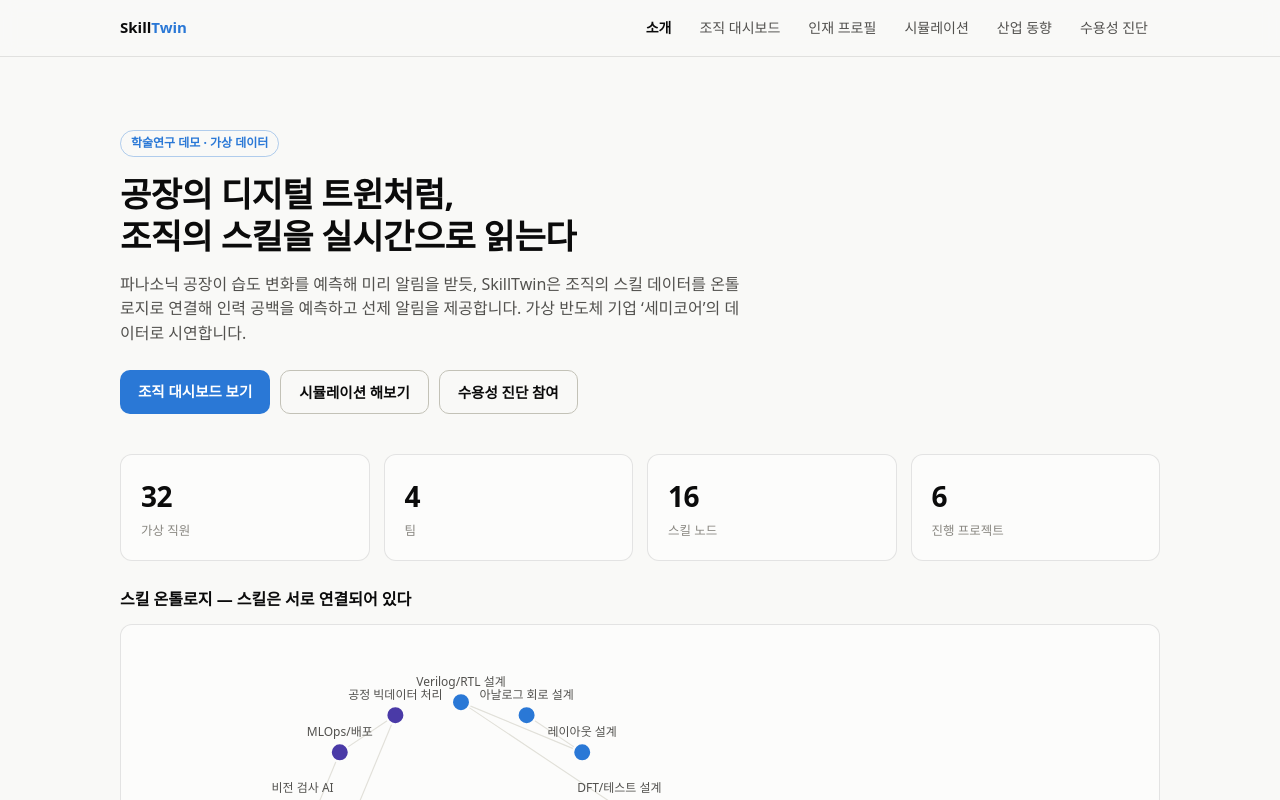
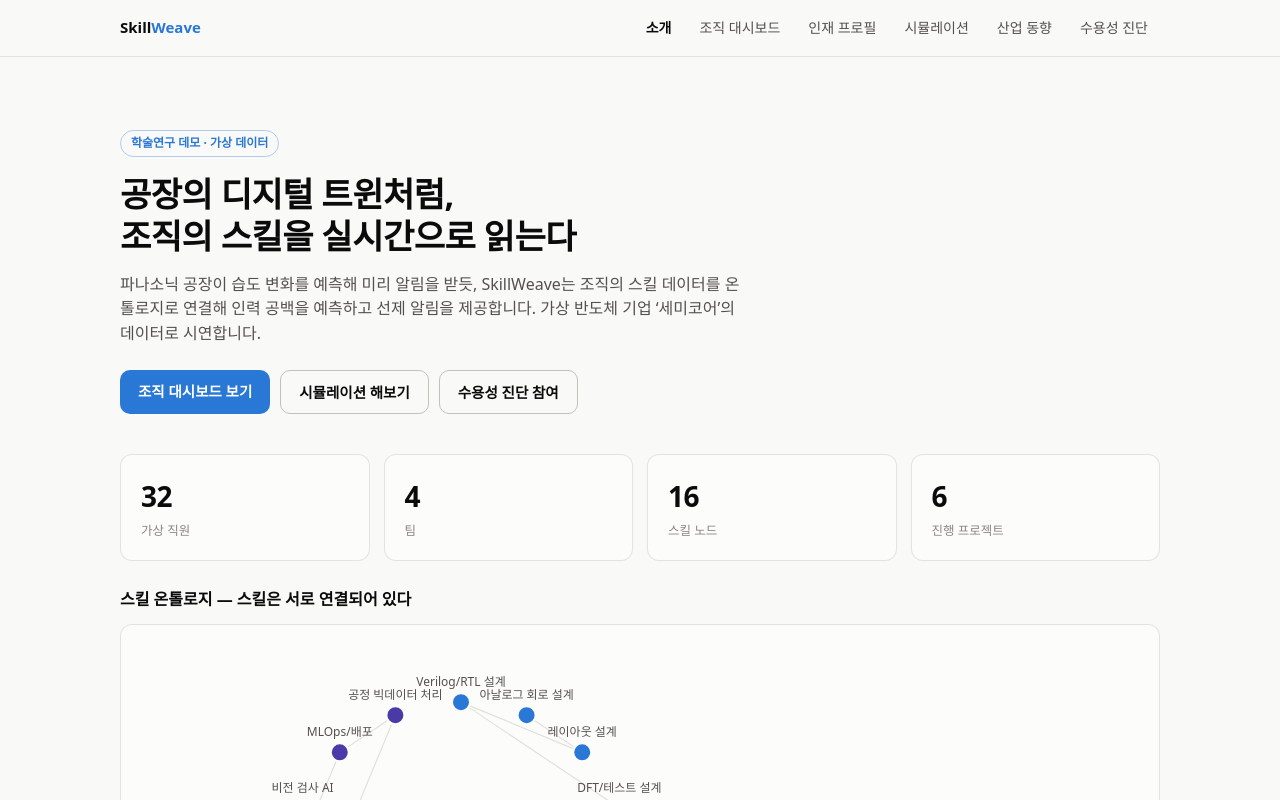
Before and after one commit to ejw87357372-netizen/skill-twin-demo, a Next.js app: page / in a window 1280 px wide. Shown: the top 800 px of the page. Built offline with nearby package versions, Linux system fonts and the light colour scheme.

Commit message:
Add files via upload

```diff
--- a/app/dashboard/page.js
+++ b/app/dashboard/page.js
@@ -3,7 +3,7 @@ import { fetchBenchmark } from "@/lib/benchmarks";
 import { Heatmap, HBarChart } from "@/components/charts";
 import AlertFeed from "@/components/AlertFeed";
 
-export const metadata = { title: "조직 대시보드 — SkillTwin" };
+export const metadata = { title: "조직 대시보드 — SkillWeave" };
 
 export default async function Dashboard() {
   const benchmark = await fetchBenchmark();
--- a/app/industry/page.js
+++ b/app/industry/page.js
@@ -4,7 +4,7 @@ import {
 } from "@/lib/industry";
 import { HBarChart } from "@/components/charts";
 
-export const metadata = { title: "산업 동향 — SkillTwin" };
+export const metadata = { title: "산업 동향 — SkillWeave" };
 
 const fmtChange = (v) => (v > 0 ? `+${v}` : `${v}`);
 
--- a/app/layout.js
+++ b/app/layout.js
@@ -2,7 +2,7 @@ import "./globals.css";
 import Nav from "@/components/Nav";
 
 export const metadata = {
-  title: "SkillTwin — 스킬 온톨로지 인재관리 데모",
+  title: "SkillWeave — 스킬 온톨로지 인재관리 데모",
   description:
     "스킬 온톨로지 기반 AI 인재관리 시스템 데모. 가상 조직 데이터로 스킬 현황, 퇴사 영향 시뮬레이션, 인력 전망을 시연합니다.",
 };
--- a/app/page.js
+++ b/app/page.js
@@ -12,7 +12,7 @@ export default function Home() {
           조직의 스킬을 실시간으로 읽는다
         </h1>
         <p>
-          파나소닉 공장이 습도 변화를 예측해 미리 알림을 받듯, SkillTwin은 조직의
+          파나소닉 공장이 습도 변화를 예측해 미리 알림을 받듯, SkillWeave는 조직의
           스킬 데이터를 온톨로지로 연결해 인력 공백을 예측하고 선제 알림을 제공합니다.
           가상 반도체 기업 &lsquo;세미코어&rsquo;의 데이터로 시연합니다.
         </p>
--- a/app/people/page.js
+++ b/app/people/page.js
@@ -1,7 +1,7 @@
 import Link from "next/link";
 import { EMPLOYEES, TEAMS, skillName } from "@/lib/data";
 
-export const metadata = { title: "인재 프로필 — SkillTwin" };
+export const metadata = { title: "인재 프로필 — SkillWeave" };
 
 export default function People() {
   return (
--- a/components/Nav.js
+++ b/components/Nav.js
@@ -17,7 +17,7 @@ export default function Nav() {
     <nav className="nav">
       <div className="container nav-inner">
         <Link href="/" className="nav-logo">
-          Skill<span>Twin</span>
+          Skill<span>Weave</span>
         </Link>
         <div className="nav-links">
           {LINKS.map((l) => (
```
Also changed, not shown: 1 other file (tests, documents, lock files or other folders).
